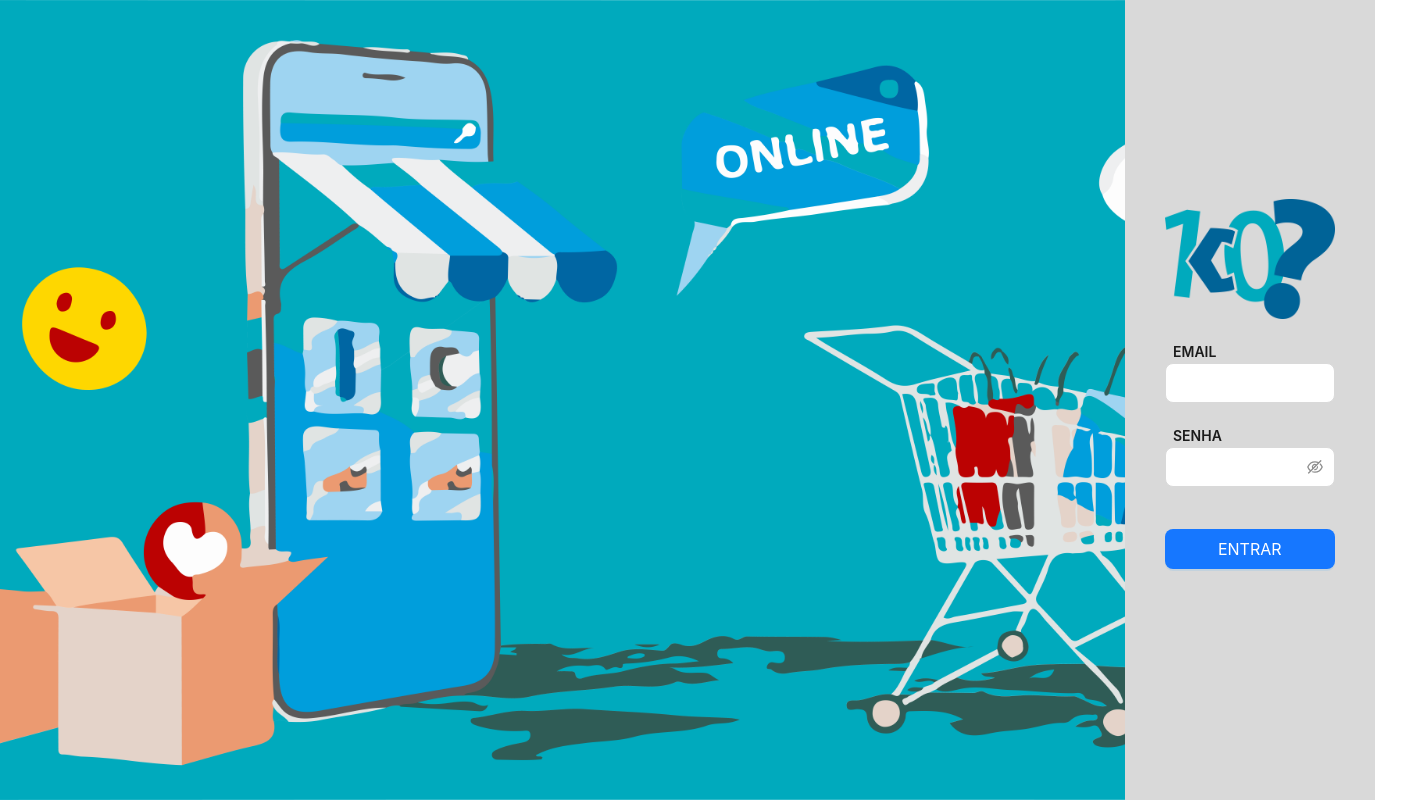
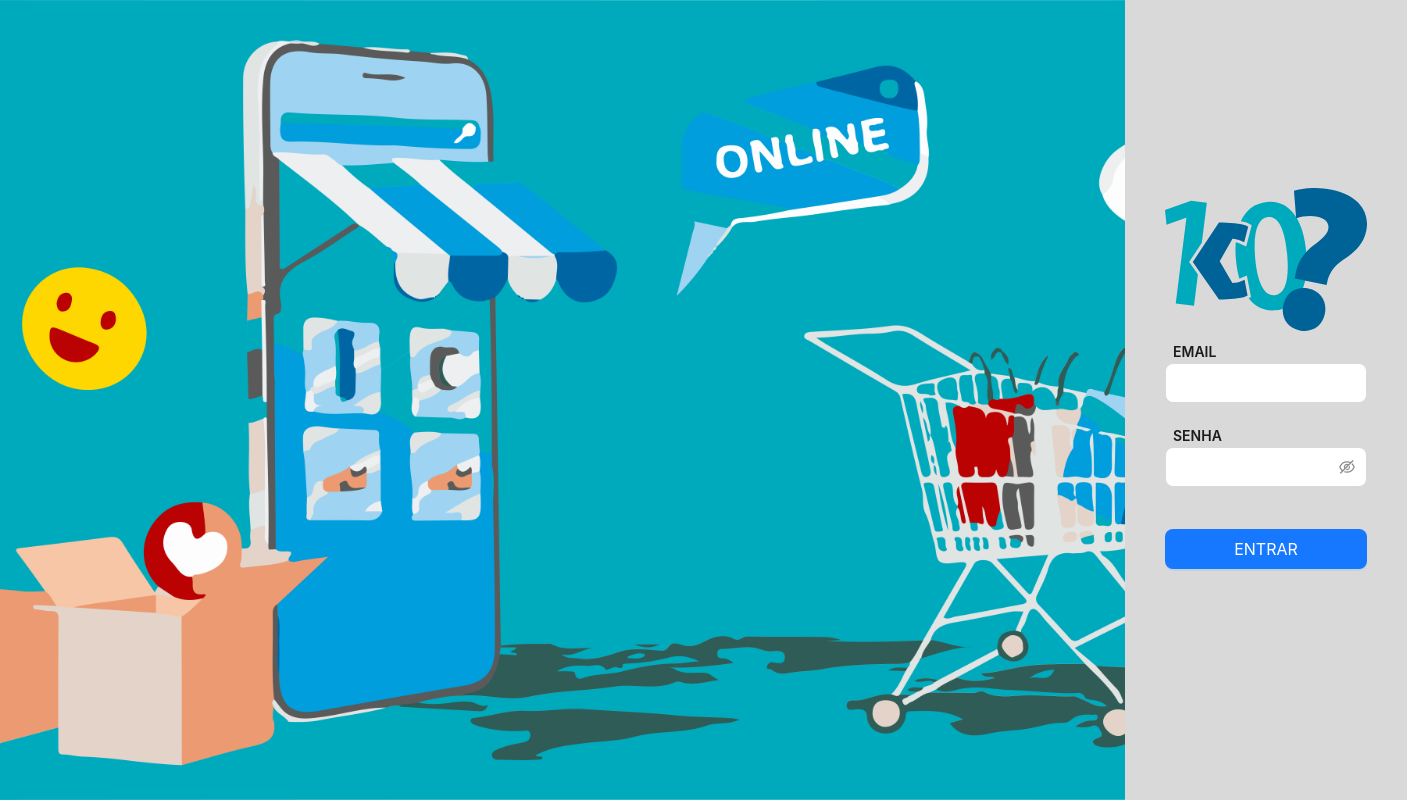
Before and after one commit to mateusmatosleonardo/sales-front, a React (Vite) app: page / in a window 1280 px wide. Shown: the whole page, 1407 px wide, since content can reach past the window. Built offline with nearby package versions, Linux system fonts and the light colour scheme.

Commit message:
feat: insert file SVG

```diff
--- a/src/modules/Login/screens/LoginScreen.tsx
+++ b/src/modules/Login/screens/LoginScreen.tsx
@@ -3,13 +3,13 @@ import {
   InputDefault,
   InputPassword,
 } from "../../../shared/components";
+import SVGLogo from "../../../shared/icons/SVGLogo";
 import { UseLoginController } from "../controllers/useLoginControllers";
 import {
   BackgroundImage,
   Container,
   ContainerLogin,
   LimitedLogo,
-  Logo,
   WrapperForm,
 } from "../styles/styles";
 
@@ -30,7 +30,7 @@ const LoginScreen: React.FC = () => {
       <ContainerLogin>
         <WrapperForm>
           <LimitedLogo>
-            <Logo src="./logo.png" />
+            <SVGLogo />
           </LimitedLogo>
           <InputDefault
             label="EMAIL"
--- a/src/modules/Login/styles/styles.ts
+++ b/src/modules/Login/styles/styles.ts
@@ -40,7 +40,3 @@ export const LimitedLogo = styled.div`
   width: 100%;
   height: 120px;
 `;
-
-export const Logo = styled.img`
-  height: 100%;
-`;
--- /dev/null
+++ b/src/shared/icons/SVGLogo.tsx
@@ -0,0 +1,38 @@
+const SVGLogo = ({ ...rest }: React.SVGProps<SVGSVGElement>) => {
+  return (
+    <svg
+      width="202"
+      height="143"
+      viewBox="0 0 202 143"
+      fill="none"
+      xmlns="http://www.w3.org/2000/svg"
+      {...rest}
+    >
+      <g clipPath="url(#clip0_2_8)">
+        <path
+          d="M141.351 64.4795C138.727 34.2001 126.274 11.8025 102.115 13.8917C89.7974 14.9634 80.9604 21.9635 75.8078 33.1962C78.7988 33.671 81.3003 34.2543 82.6055 34.9733L86.7113 37.2389L85.5421 41.7835L83.0133 51.5782L81.2051 58.5919L74.5978 55.5802C73.4014 55.0376 72.1234 54.617 70.7503 54.3321C70.3288 59.6772 70.3832 65.4156 70.9134 71.5068C71.5524 78.4255 72.6944 84.8558 74.3531 90.6485C74.5298 90.5807 74.7337 90.5128 74.8833 90.4586L81.8577 87.4198L83.2852 94.8811L85.1342 104.581L85.9907 109.098L83.6931 110.238C90.2733 118.771 99.2054 123.329 110.354 122.366C132.908 120.412 144.383 99.575 141.337 64.466L141.351 64.4795ZM109.742 107.253C99.4501 108.149 92.2718 95.1524 90.1509 69.7161C87.8669 43.8998 93.0875 29.8996 102.944 29.0585C113.875 28.1089 120.074 42.394 122.182 66.5823C124.357 91.5846 120.428 106.344 109.755 107.267L109.742 107.253Z"
+          fill="#00AABD"
+        />
+        <path
+          d="M53.9736 111.445L27.7889 73.908L53.9328 34.58H55.5643C61.3559 34.58 77.8335 35.7873 81.1372 37.6188L83.1901 38.7583L79.1794 54.3322L75.8758 52.8263C73.3742 51.6868 70.56 51.022 67.4738 50.8321L54.7078 73.189L67.3651 95.044C70.5872 94.854 73.9452 94.1757 76.1069 93.2397L79.5873 91.7203L82.5783 107.403L80.5118 108.42C76.9498 110.184 62.1852 111.432 55.5507 111.432H53.96L53.9736 111.445Z"
+          fill="#006397"
+        />
+        <path
+          d="M24.1182 73.9487L26.4022 70.5164L36.8299 54.8205L41.833 14.6785L26.0487 12.725L0 22.0991L1.50909 36.7776L21.1 29.6283L21.4263 29.669L10.7403 115.502L28.9989 117.767L32.8872 86.5244L26.4838 77.3402L24.1182 73.9487Z"
+          fill="#00AABD"
+        />
+        <path
+          d="M118.253 117.265C120.822 104.839 131.236 98.0963 143.39 100.565C155.789 103.129 162.301 113.412 159.882 125.866C157.38 137.94 147.319 145.062 134.757 142.471C122.358 139.907 115.751 129.339 118.253 117.279V117.265ZM129.713 90.3772L130.679 85.2356C132.473 75.0339 137.816 65.6598 148.611 57.2624C155.395 51.8902 162.03 46.9657 163.24 41.1323C164.395 35.5567 161.377 30.9171 152.499 28.7601C145.838 27.3899 137.34 28.0139 131.155 30.4829L128.952 2.79458C137.381 0.244161 150.569 -1.51943 166.734 1.81783C195.039 7.6648 204.896 25.3414 201.293 42.6924C197.908 59.026 185.25 66.8807 176.862 72.8227C168.719 78.6018 164.137 85.3713 162.234 94.0807L161.581 96.9567L129.713 90.3772Z"
+          fill="#006397"
+        />
+      </g>
+      <defs>
+        <clipPath id="clip0_2_8">
+          <rect width="202" height="143" fill="white" />
+        </clipPath>
+      </defs>
+    </svg>
+  );
+};
+
+export default SVGLogo;
```
Also changed, not shown: public/logo.png (deleted), public/logo.svg (added).
